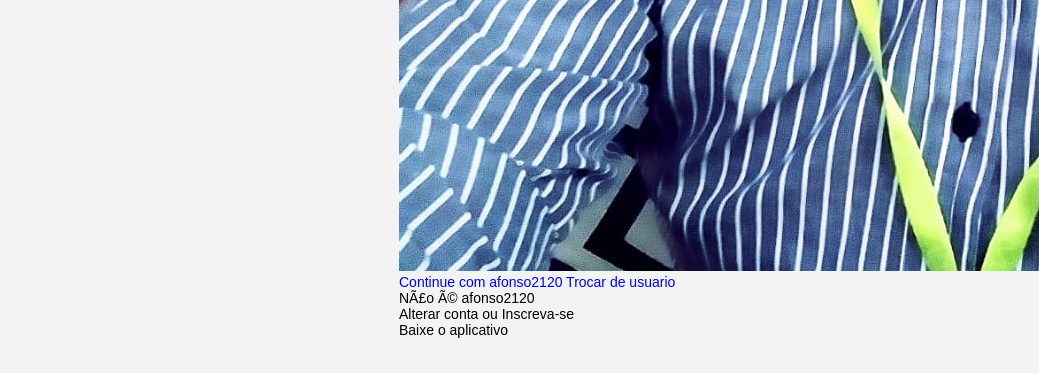
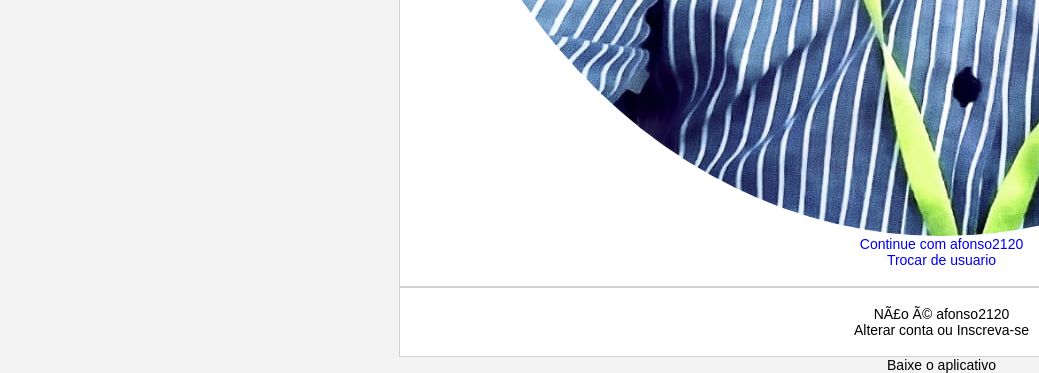
Before and after one commit to aptsharp/Layout-Project, a plain HTML site: page index.html in a window 1280 px wide. Shown: the part 766-1139 px from the top of the page, without its empty margins (241-1280 px from the left). Before the commit the page ends 1104 px from the top, so only its background shows below. Drawn offline with Linux system fonts and the light colour scheme.

Commit message:
Ajustes do Layout

```diff
--- a/style.css
+++ b/style.css
@@ -35,5 +35,34 @@ body {
 .instagram-phone img {
     height: 50rem;
 }
+.instagram-continue{
+    display: flex;
+    align-items: center;
+    justify-content: space-around;
+    flex-direction: column;
+}
+.group{
+    display: flex;
+    justify-content: space-between;
+    align-items: center;
+    flex-direction: column;/*para organizar a coluna horizontal vertical*/
+    background-color: #ffffff;
+    width: 100%;
+    padding: 1.3rem 0;
+    border: 1px solid lightgray;
+}
 
-/* outra aula */
+.group:nth-child(1){
+    min-height: 19rem;
+}
+.instagram-logo{
+    height: 3rem;
+}
+
+.profile-photo{
+    display: flex;
+    justify-content: center;
+    align-items: center;
+    border-radius: 50%;
+    overflow: hidden;
+}
```
Also changed, not shown: index.html (+1 -1 lines).
